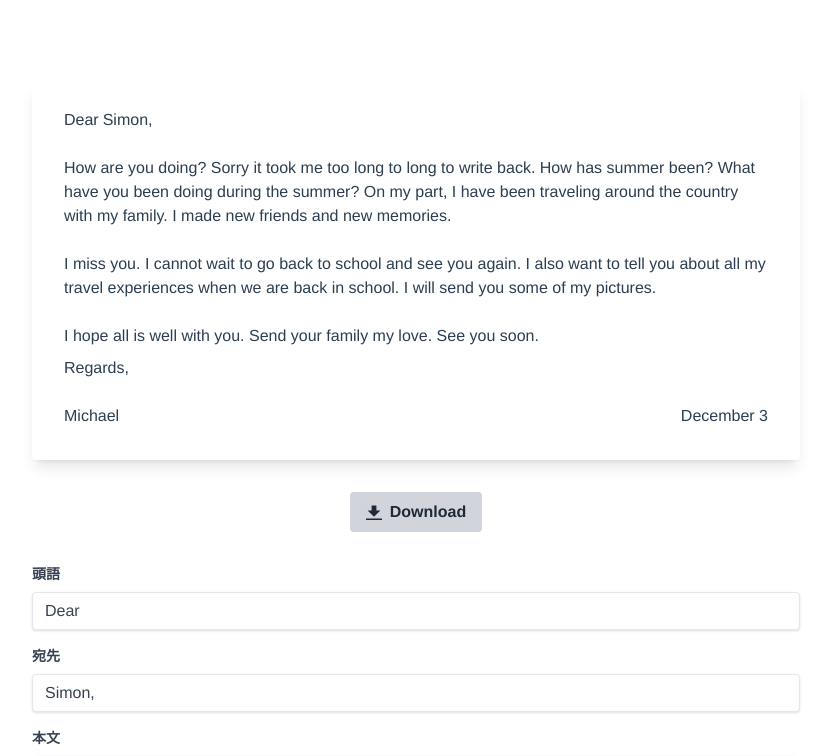
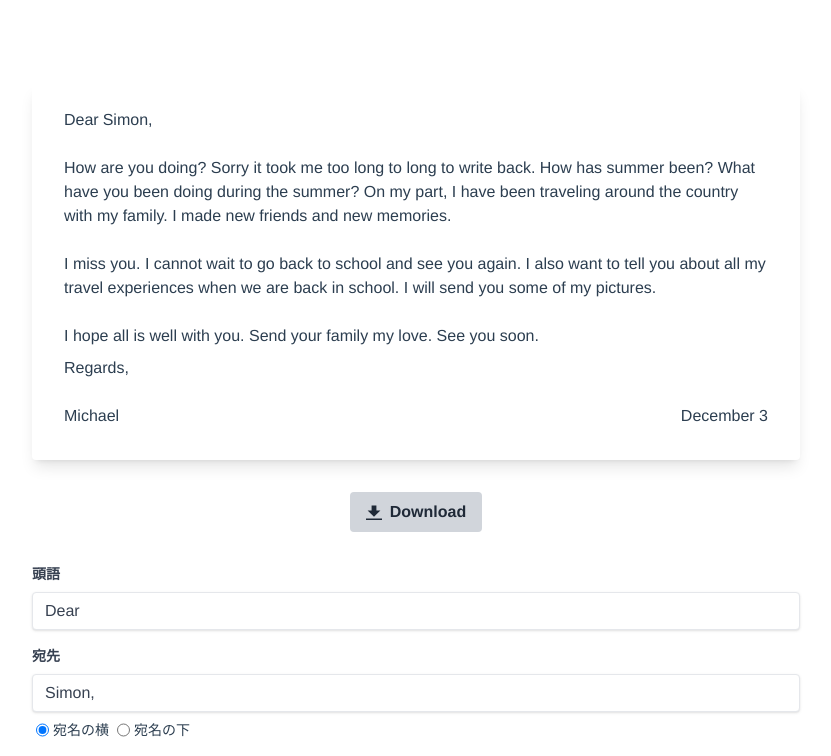
Before and after one commit to Haru0101/dear-my-friend, a Vue app: page / in a window 1280 px wide. Shown: the top 756 px of the page, without its empty margins (224-1055 px from the left). Built offline with nearby package versions, Linux system fonts and the light colour scheme.

Commit message:
feat: letter greeting position

```diff
--- a/src/App.vue
+++ b/src/App.vue
@@ -13,9 +13,10 @@ const monthsIndex: number = today.getMonth();
 const month: string = monthsFullSpell[monthsIndex];
 const date: number = today.getDate();
 const sentDate = ref<string>(`${month} ${date}`);
+const letterGreeting = ref<string>('Dear');
+const letterGreetingPosition = ref<string>('side')
 const letterClosing = ref<string>('Regards,');
 const letterClosingPosition = ref<string>('left');
-const letterGreeting = ref<string>('Dear');
 
 const download = () => {
   // @ts-ignore
@@ -36,6 +37,7 @@ const download = () => {
         :sentDate="sentDate"
         :message="message"
         :letterGreeting="letterGreeting"
+        :letterGreetingPosition="letterGreetingPosition"
         :letterClosing="letterClosing"
         :letterClosingPosition="letterClosingPosition"
       ></LetterPreview>
@@ -53,6 +55,10 @@ const download = () => {
         <div class="mb-4">
           <label class="block text-gray-700 text-sm font-bold mb-2" label for="to">宛先</label>
           <input class="block shadow appearance-none border rounded w-full py-2 px-3 text-gray-700 leading-tight focus:outline-none focus:shadow-outline" id="to" type="text" v-model="to">
+          <div class="mt-2 pl-1 flex align-center">
+            <input v-model="letterGreetingPosition" value="side" type="radio" name="letterGreetingPosition" id="side" class="inline-block mr-1"><label for="side" class="text-sm">宛名の横</label>
+            <input v-model="letterGreetingPosition" value="below" type="radio" name="letterGreetingPosition" id="below" class="inline-block mr-1 ml-2"><label for="below" class="text-sm">宛名の下</label>
+          </div>
         </div>
         <div class="mb-4">
           <label class="block text-gray-700 text-sm font-bold mb-2" for="message">本文</label>
--- a/src/components/LetterPreview.vue
+++ b/src/components/LetterPreview.vue
@@ -5,14 +5,16 @@
         message: String,
         sentDate: String,
         letterGreeting: String,
+        letterGreetingPosition: String,
         letterClosing: String,
-        letterClosingPosition: String
+        letterClosingPosition: String,
     })
 </script>
 <template>
     <div class="mb-8 bg-white shadow-lg rounded">
         <div id="canvas-box" class="px-8 pt-6 pb-8">
-            <p class="mb-6"><span v-if="letterGreeting" class="inline-block">{{letterGreeting}}</span><span class="inline-block	 ml-1">{{to}}</span></p>
+            <p class="mb-6"><span v-if="letterGreeting && letterGreetingPosition === 'side'" class="inline-block mr-1">{{letterGreeting}}</span><span class="inline-block">{{to}}</span></p>
+            <p v-if="letterGreetingPosition === 'below'">{{letterGreeting}}</p>
             <p class="mb-2 whitespace-pre-wrap">{{message}}</p>
             <p :class="[letterClosingPosition === 'left' ? 'text-left' : 'text-right', 'mb-6']">{{letterClosing}}</p>
             <p class="flex justify-between"><span>{{from}}</span><span>{{sentDate}}</span></p>
```
